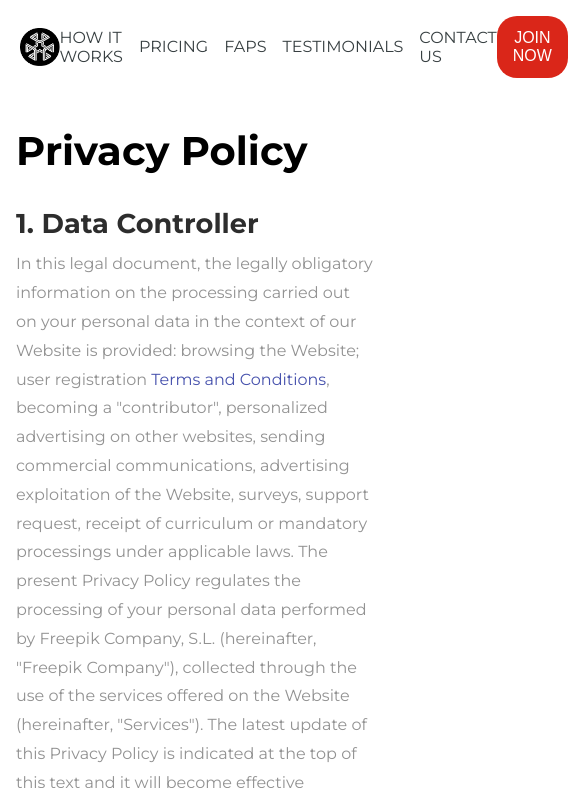
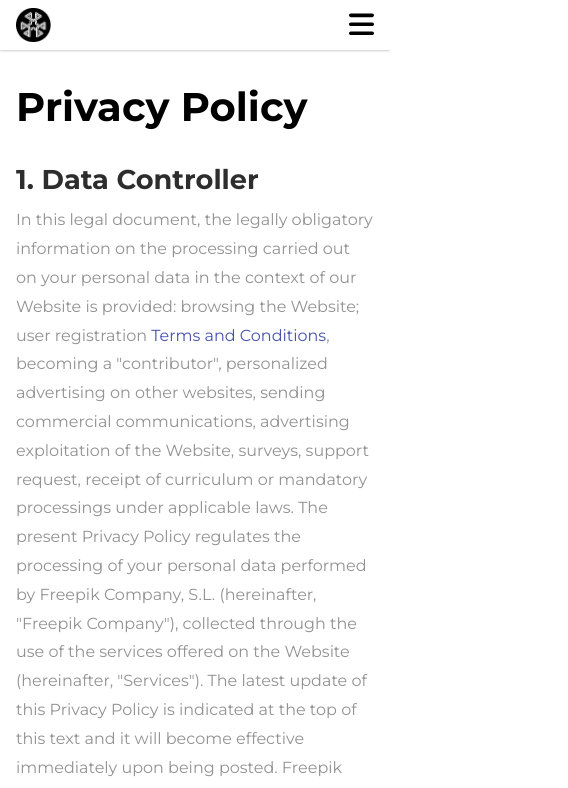
Before and after one commit to yosrimhamdi/public-client-repo, a plain HTML site: page figma_v1/html/privacy-policy.html in a window 390 px wide. Shown: the top 788 px of the page, 568 px wide, since content can reach past the window. Drawn offline with Linux system fonts and the light colour scheme.

Commit message:
Added the mobile nav.

```diff
--- /dev/null
+++ b/figma_v1/assets/sass/components/_mobile-header.sass
@@ -0,0 +1,17 @@
+.mobile-header
+    display: flex
+    align-items: center
+    justify-content: space-between
+    padding: .5em 1em
+    box-shadow: 0 1px 2px rgba(#000, .2 )
+
+    @include breakpoint('medium')
+        display: none
+
+    &__logo
+        display: block
+        width: 35px
+
+    &__bars
+        width: 25px
+        cursor: pointer
--- a/figma_v1/assets/sass/index.sass
+++ b/figma_v1/assets/sass/index.sass
@@ -5,4 +5,5 @@
 @import 'components/payment'
 @import 'components/privacy-policy'
 @import 'components/button'
+@import 'components/mobile-header'
 @import 'layout/header'
--- a/figma_v1/assets/sass/layout/_header.sass
+++ b/figma_v1/assets/sass/layout/_header.sass
@@ -1,8 +1,13 @@
+@import '../utils/breakpoints';
+
 .header
-    display: flex
+    display: none
     justify-content: space-between
     align-items: center
     padding: 1em 5%;
+
+    @include breakpoint('medium')
+        display: flex
 
     &__logo
         display: block
--- a/figma_v1/html/privacy-policy.html
+++ b/figma_v1/html/privacy-policy.html
@@ -8,6 +8,23 @@
     <link rel="stylesheet" href="../assets/css/index.css" />
   </head>
   <body>
+    <header class="mobile-header">
+      <img
+        src="../assets/images/logo.png"
+        alt="website logo"
+        class="mobile-header__logo"
+      />
+      <svg
+        class="mobile-header__bars"
+        xmlns="http://www.w3.org/2000/svg"
+        viewBox="0 0 448 512"
+      >
+        <!--! Font Awesome Pro 6.1.0 by @fontawesome - https://fontawesome.com License - https://fontawesome.com/license (Commercial License) Copyright 2022 Fonticons, Inc. -->
+        <path
+          d="M0 96C0 78.33 14.33 64 32 64H416C433.7 64 448 78.33 448 96C448 113.7 433.7 128 416 128H32C14.33 128 0 113.7 0 96zM0 256C0 238.3 14.33 224 32 224H416C433.7 224 448 238.3 448 256C448 273.7 433.7 288 416 288H32C14.33 288 0 273.7 0 256zM416 448H32C14.33 448 0 433.7 0 416C0 398.3 14.33 384 32 384H416C433.7 384 448 398.3 448 416C448 433.7 433.7 448 416 448z"
+        />
+      </svg>
+    </header>
     <header class="header">
       <img
         src="../assets/images/logo.png"
```
Also changed, not shown: figma_v1/assets/css/index.css.
